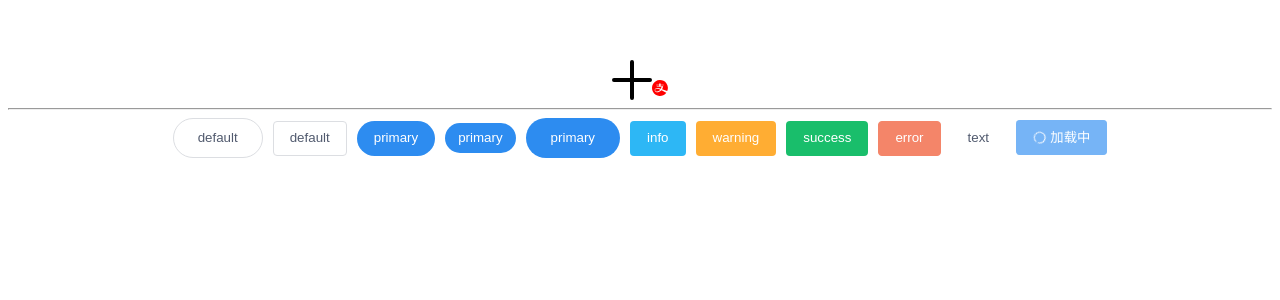
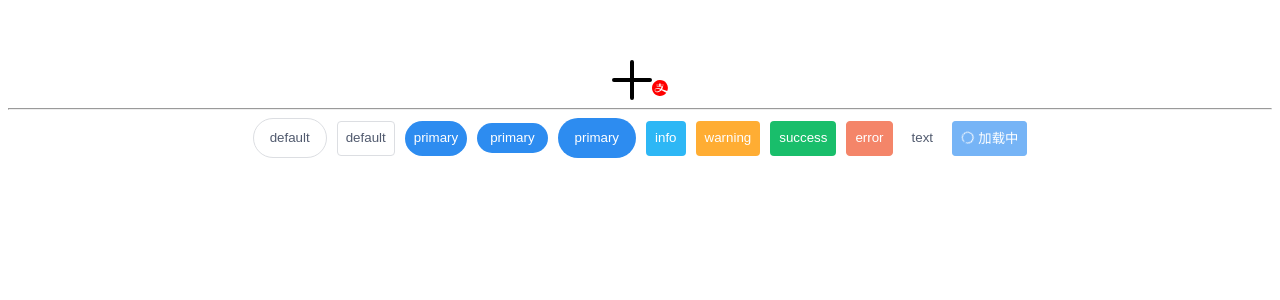
Before and after one commit to Leioy/plain-vue, a Vue app: page / in a window 1280 px wide. Shown: the top 300 px of the page. Built offline with nearby package versions, Linux system fonts and the light colour scheme.

Commit message:
fix: button样式

```diff
--- a/src/assets/style/common/var.less
+++ b/src/assets/style/common/var.less
@@ -20,8 +20,8 @@
 
 // button
 @button-padding-small: 12px;
-@button-padding-base: 16px;
-@button-padding-large: 24px;
+@button-padding-base: 8px;
+@button-padding-large: 16px;
 @button-height-small: 30px;
 @button-height-base: 35px;
 @button-height-large: 40px;
--- a/src/assets/style/components/button.less
+++ b/src/assets/style/components/button.less
@@ -10,6 +10,8 @@
 	cursor: pointer;
 	color: @white;
 	outline: none;
+	vertical-align: middle;
+	text-align: center;
 	border: 1px solid transparent;
 	transition: color .2s linear, background-color .2s linear, border .2s linear, box-shadow .2s linear;
 	&.pl-button-round {
```
